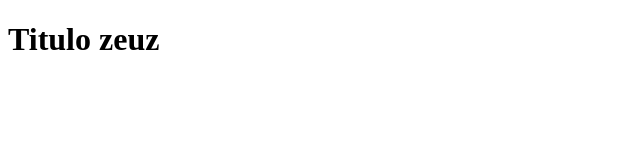
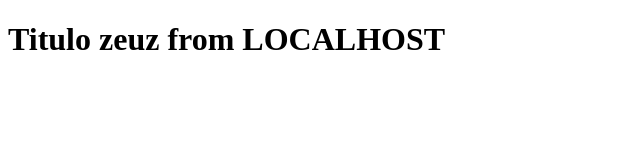
Before and after one commit to R296210/fzeuz, a plain HTML site: page index.html in a window 1280 px wide. Shown: the whole page, without its empty margins (0-640 px from the left). Drawn offline with Linux system fonts and the light colour scheme.

Commit message:
index ip localhost

```diff
--- a/index.html
+++ b/index.html
@@ -7,6 +7,6 @@
     <title>Document</title>
 </head>
 <body>
-    <h1>Titulo zeuz</h1>
+    <h1>Titulo zeuz from LOCALHOST</h1>
 </body>
 </html>
```
Also changed, not shown: notas2.txt.
